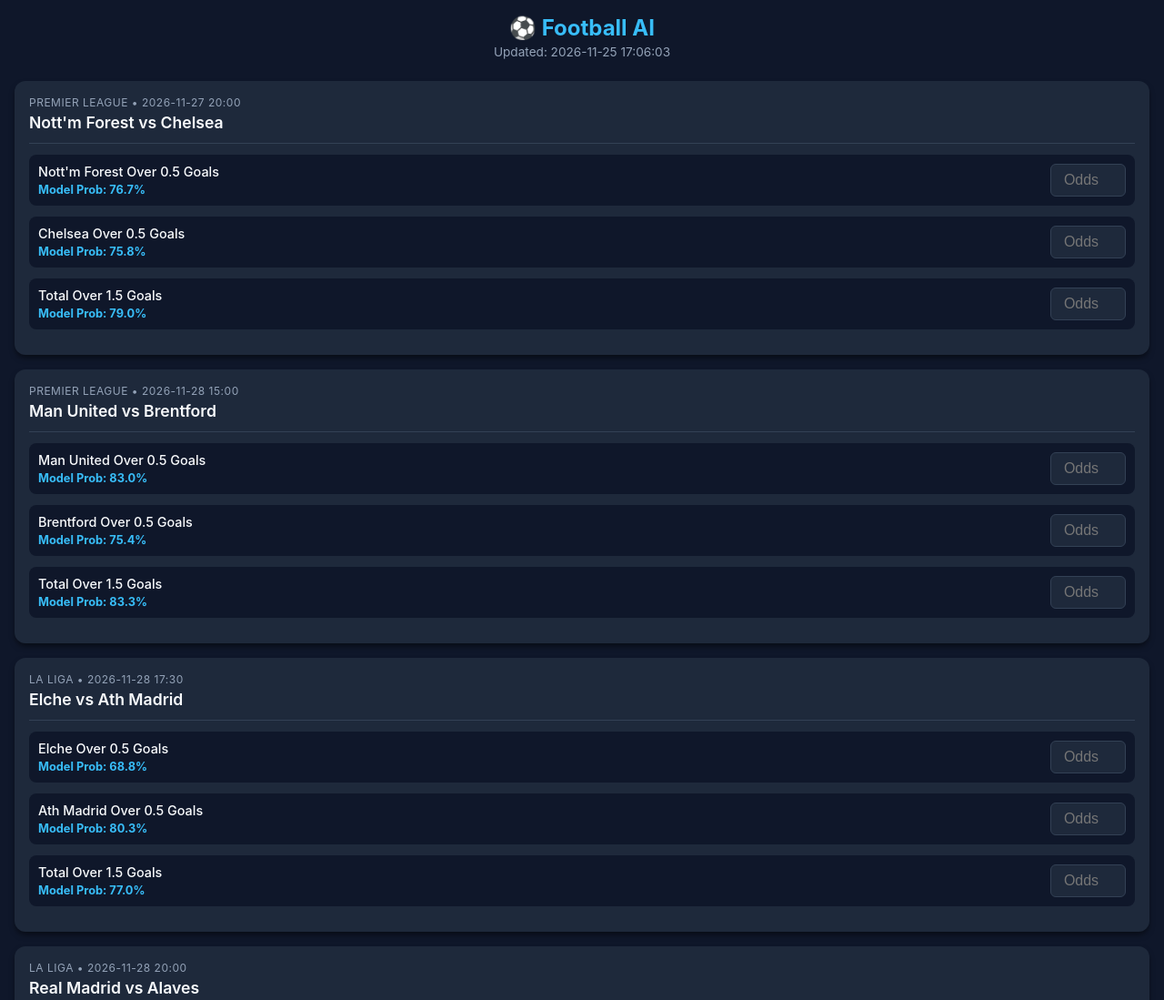
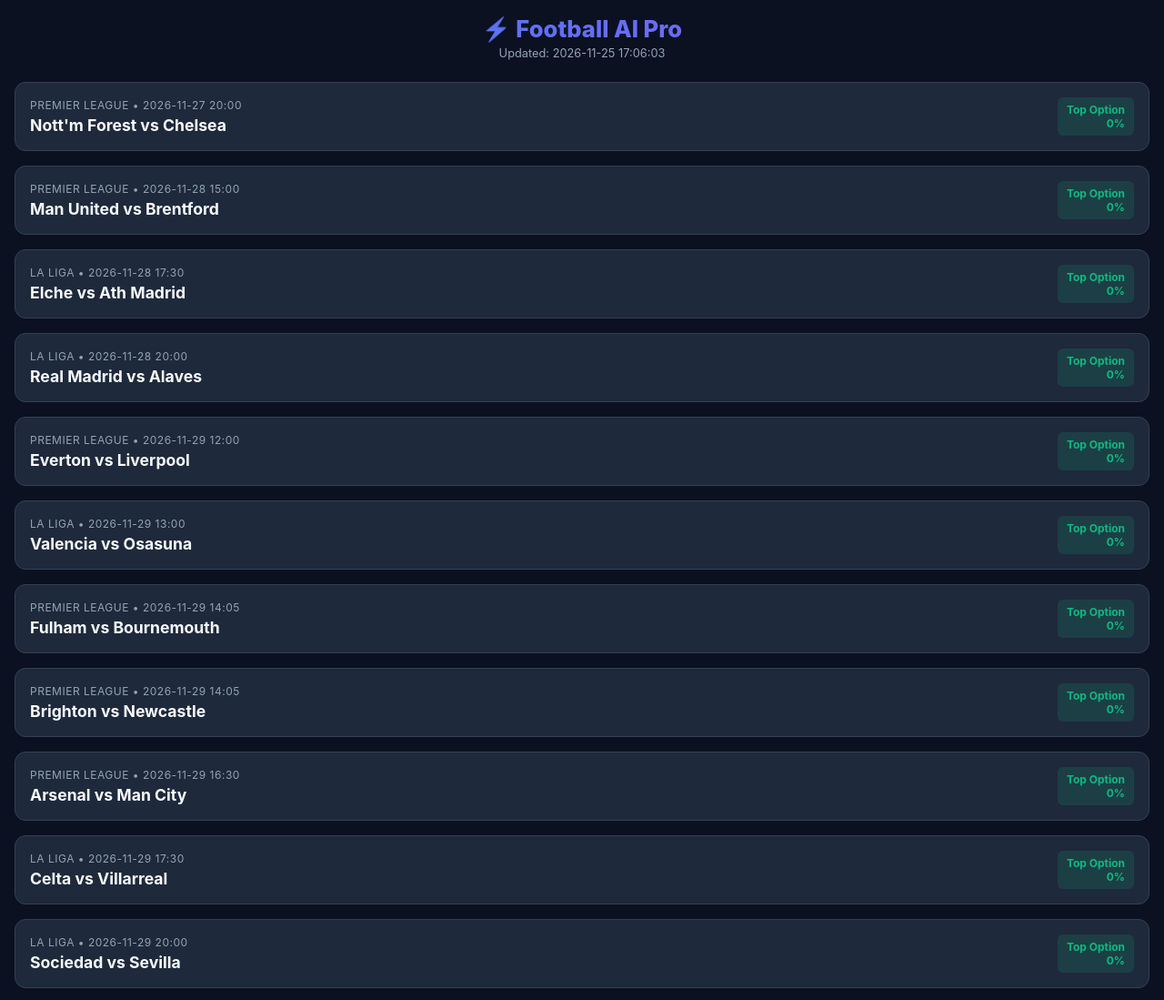
Before and after one commit to cresyno/prediction-app-ab, a plain HTML site: page index.html in a window 1280 px wide. Shown: the top 1099 px of the page at 91% size. Drawn offline with Linux system fonts and the light colour scheme.

Commit message:
Update title and styles for Football AI Pro

```diff
--- a/index.html
+++ b/index.html
@@ -3,240 +3,153 @@
 <head>
     <meta charset="UTF-8">
     <meta name="viewport" content="width=device-width, initial-scale=1.0">
-    <title>Football AI - Safe Bets</title>
+    <title>Football AI Pro</title>
     <style>
         :root {
-            --bg: #0f172a;
-            --card: #1e293b;
-            --text: #f8fafc;
-            --text-muted: #94a3b8;
-            --accent: #38bdf8;
-            --success: #22c55e;
-            --danger: #ef4444;
+            --bg: #0b1120; --card: #1e293b; --text: #f8fafc; --muted: #94a3b8;
+            --accent: #3b82f6; --success: #10b981; --danger: #ef4444; --border: #334155;
         }
-        body {
-            font-family: -apple-system, BlinkMacSystemFont, "Segoe UI", Roboto, Helvetica, Arial, sans-serif;
-            background-color: var(--bg);
-            color: var(--text);
-            margin: 0;
-            padding: 16px;
-            padding-bottom: 40px;
-        }
-        .header {
-            text-align: center;
-            margin-bottom: 24px;
-        }
-        .header h1 {
-            font-size: 1.5rem;
-            margin: 0;
-            color: var(--accent);
-        }
-        .header p {
-            font-size: 0.85rem;
-            color: var(--text-muted);
-            margin: 4px 0 0 0;
-        }
-        .match-card {
-            background-color: var(--card);
-            border-radius: 12px;
-            padding: 16px;
-            margin-bottom: 16px;
-            box-shadow: 0 4px 6px -1px rgba(0, 0, 0, 0.5);
-        }
-        .match-header {
-            border-bottom: 1px solid #334155;
-            padding-bottom: 12px;
-            margin-bottom: 12px;
-        }
-        .league-date {
-            font-size: 0.75rem;
-            color: var(--text-muted);
-            text-transform: uppercase;
-            letter-spacing: 0.5px;
-            margin-bottom: 4px;
-        }
-        .teams {
-            font-size: 1.1rem;
-            font-weight: 600;
-        }
-        .market-row {
-            display: flex;
-            justify-content: space-between;
-            align-items: center;
-            margin-bottom: 12px;
-            background: #0f172a;
-            padding: 10px;
-            border-radius: 8px;
-        }
-        .market-info {
-            display: flex;
-            flex-direction: column;
-            flex: 1;
-        }
-        .market-name {
-            font-size: 0.9rem;
-            font-weight: 500;
-        }
-        .market-prob {
-            font-size: 0.8rem;
-            color: var(--accent);
-            font-weight: bold;
-            margin-top: 4px;
-        }
-        .odds-container {
-            display: flex;
-            align-items: center;
-            gap: 8px;
-        }
-        input[type="number"] {
-            width: 65px;
-            padding: 8px;
-            border-radius: 6px;
-            border: 1px solid #334155;
-            background: #1e293b;
-            color: white;
-            font-size: 1rem;
-            text-align: center;
-        }
-        input[type="number"]:focus {
-            outline: none;
-            border-color: var(--accent);
-        }
-        .value-badge {
-            font-size: 0.75rem;
-            font-weight: bold;
-            padding: 4px 8px;
-            border-radius: 4px;
-            display: none; /* Hidden until odds are entered */
-        }
-        .value-badge.show {
-            display: block;
-        }
-        .value-badge.good {
-            background-color: rgba(34, 197, 94, 0.2);
-            color: var(--success);
-        }
-        .value-badge.bad {
-            background-color: rgba(239, 68, 68, 0.2);
-            color: var(--danger);
-        }
-        .loading {
-            text-align: center;
-            color: var(--text-muted);
-            font-style: italic;
-            margin-top: 50px;
-        }
+        body { font-family: -apple-system, BlinkMacSystemFont, "Segoe UI", Roboto, sans-serif; background: var(--bg); color: var(--text); margin: 0; padding: 16px; padding-bottom: 50px; }
+        .header { text-align: center; margin-bottom: 24px; }
+        .header h1 { font-size: 1.6rem; margin: 0; background: linear-gradient(to right, #3b82f6, #8b5cf6); -webkit-background-clip: text; -webkit-text-fill-color: transparent; font-weight: 800; }
+        .header p { font-size: 0.8rem; color: var(--muted); margin-top: 4px; }
+
+        .match-card { background: var(--card); border-radius: 12px; margin-bottom: 16px; border: 1px solid var(--border); overflow: hidden; transition: all 0.3s ease; }
+        .match-header { padding: 16px; cursor: pointer; display: flex; justify-content: space-between; align-items: center; }
+        .match-header:active { background: #2a3a55; }
+        .match-info h3 { margin: 0; font-size: 1.1rem; }
+        .meta { font-size: 0.75rem; color: var(--muted); margin-bottom: 4px; text-transform: uppercase; letter-spacing: 0.5px; }
+
+        .best-bet-badge { background: rgba(16, 185, 129, 0.15); color: var(--success); padding: 6px 10px; border-radius: 6px; font-size: 0.75rem; font-weight: bold; text-align: right; }
+        .best-bet-badge span { display: block; font-size: 0.9rem; }
+
+        .details { display: none; padding: 16px; border-top: 1px solid var(--border); background: #0f172a; }
+        .match-card.expanded .details { display: block; }
+        .match-card.expanded .match-header { border-bottom: 1px solid var(--border); }
+
+        .xg-box { display: flex; justify-content: space-between; background: #1e293b; padding: 10px; border-radius: 8px; margin-bottom: 16px; text-align: center; font-size: 0.85rem; }
+        .xg-box div { flex: 1; }
+        .xg-val { font-size: 1.2rem; font-weight: bold; color: var(--accent); }
+
+        .section-title { font-size: 0.8rem; color: var(--muted); text-transform: uppercase; margin: 16px 0 8px 0; border-bottom: 1px solid var(--border); padding-bottom: 4px; }
+        .market-grid { display: grid; grid-template-columns: 1fr 1fr; gap: 8px; }
+        .market-item { background: var(--card); padding: 10px; border-radius: 8px; display: flex; flex-direction: column; justify-content: space-between; }
+        .market-name { font-size: 0.75rem; color: var(--muted); margin-bottom: 4px; }
+        .market-prob { font-size: 1rem; font-weight: bold; color: var(--text); margin-bottom: 8px; }
+        .market-prob.high { color: var(--success); }
+        .odds-input { display: flex; align-items: center; gap: 4px; }
+        input[type="number"] { width: 100%; padding: 6px; border-radius: 4px; border: 1px solid var(--border); background: #0f172a; color: white; font-size: 0.85rem; }
+        .val-badge { font-size: 0.65rem; padding: 4px; border-radius: 4px; font-weight: bold; text-align: center; margin-top: 4px; display: none; }
+        .val-badge.show { display: block; }
+        .val-good { background: rgba(16, 185, 129, 0.2); color: var(--success); }
+        .val-bad { background: rgba(239, 68, 68, 0.2); color: var(--danger); }
+
+        .loading { text-align: center; color: var(--muted); margin-top: 50px; }
     </style>
 </head>
 <body>
-
     <div class="header">
-        <h1>⚽ Football AI</h1>
-        <p id="update-time">Loading predictions...</p>
+        <h1>⚡ Football AI Pro</h1>
+        <p id="update-time">Loading database...</p>
     </div>
-
-    <div id="app">
-        <div class="loading">Fetching matches...</div>
-    </div>
+    <div id="app"><div class="loading">Fetching all leagues...</div></div>
 
     <script>
-        // Fetch the JSON file generated by Pydroid
-        fetch('predictions.json')
-            .then(response => response.json())
-            .then(data => {
+        fetch('predictions.json').then(r => r.json()).then(data => {
             const app = document.getElementById('app');
-                const timeEl = document.getElementById('update-time');
-                app.innerHTML = ''; // Clear loading text
+            document.getElementById('update-time').innerText = `Updated: ${data.generated.replace('T', ' ')}`;
 
-                // Show when the file was generated
-                timeEl.innerText = `Updated: ${data.generated.replace('T', ' ')}`;
-
-                if (data.matches.length === 0) {
-                    app.innerHTML = '<div class="loading">No upcoming matches found.</div>';
+            if (!data.matches || data.matches.length === 0) {
+                app.innerHTML = '<div class="loading">No matches available.</div>';
                 return;
             }
 
-                data.matches.forEach(match => {
+            app.innerHTML = '';
+
+            data.matches.forEach((match, index) => {
+                // Find the best bet for the summary card
+                let bestProb = 0;
+                let bestBetName = "";
+                const teamGoals = match.markets["Team Goals"] || {};
+                const totalGoals = match.markets["Total Goals"] || {};
+
+                Object.entries({...teamGoals, ...totalGoals}).forEach(([k, v]) => {
+                    if (v > bestProb) { bestProb = v; bestBetName = k; }
+                });
+
                 const card = document.createElement('div');
                 card.className = 'match-card';
 
-                    // Safely extract probabilities (fallback to 0 if missing)
-                    const homeProb = match.markets[match.home + " goals"] ? match.markets[match.home + " goals"]["Over 0.5"] : 0;
-                    const awayProb = match.markets[match.away + " goals"] ? match.markets[match.away + " goals"]["Over 0.5"] : 0;
-                    const totalProb = match.markets["Total goals"] ? match.markets["Total goals"]["Over 1.5"] : 0;
+                let detailsHTML = `
+                    <div class="xg-box">
+                        <div><div>${match.home} xG</div><div class="xg-val">${match.xg_home}</div></div>
+                        <div><div>${match.away} xG</div><div class="xg-val">${match.xg_away}</div></div>
+                    </div>
+                `;
 
-                    // Only render if we have valid probabilities (ignores bad data)
-                    if (homeProb === 0 || awayProb === 0) return;
+                // Helper to build market grids
+                const buildGrid = (marketsObj, title) => {
+                    if (!marketsObj) return '';
+                    let html = `<div class="section-title">${title}</div><div class="market-grid">`;
+                    for (const [name, prob] of Object.entries(marketsObj)) {
+                        const probPct = (prob * 100).toFixed(1);
+                        const probClass = prob >= 0.80 ? 'high' : '';
+                        html += `
+                            <div class="market-item">
+                                <div class="market-name">${name}</div>
+                                <div class="market-prob ${probClass}">${probPct}%</div>
+                                <div class="odds-input">
+                                    <input type="number" step="0.01" placeholder="Odds" oninput="checkValue(this, ${prob})">
+                                </div>
+                                <div class="val-badge">-</div>
+                            </div>
+                        `;
+                    }
+                    return html + '</div>';
+                };
+
+                detailsHTML += buildGrid(match.markets["Team Goals"], "Team Goals");
+                detailsHTML += buildGrid(match.markets["Total Goals"], "Total Goals");
+                detailsHTML += buildGrid(match.markets["Result"], "Match Result");
+                detailsHTML += buildGrid(match.markets["BTTS"], "Both Teams to Score");
+                detailsHTML += buildGrid(match.markets["Correct Score"], "Top Correct Scores");
 
                 card.innerHTML = `
-                        <div class="match-header">
-                            <div class="league-date">${match.league} &bull; ${match.date} ${match.time}</div>
-                            <div class="teams">${match.home} vs ${match.away}</div>
+                    <div class="match-header" onclick="this.parentElement.classList.toggle('expanded')">
+                        <div class="match-info">
+                            <div class="meta">${match.league} &bull; ${match.date} ${match.time}</div>
+                            <h3>${match.home} vs ${match.away}</h3>
                         </div>
-
-                        <!-- Safe Market 1: Home Team Over 0.5 -->
-                        <div class="market-row">
-                            <div class="market-info">
-                                <span class="market-name">${match.home} Over 0.5 Goals</span>
-                                <span class="market-prob">Model Prob: ${(homeProb * 100).toFixed(1)}%</span>
-                            </div>
-                            <div class="odds-container">
-                                <input type="number" step="0.01" placeholder="Odds" oninput="checkValue(this, ${homeProb})">
-                                <span class="value-badge">-</span>
+                        <div class="best-bet-badge">
+                            Top Option
+                            <span>${bestBetName.replace(match.home, 'H').replace(match.away, 'A')}</span>
+                            ${(bestProb * 100).toFixed(0)}%
                         </div>
                     </div>
-
-                        <!-- Safe Market 2: Away Team Over 0.5 -->
-                        <div class="market-row">
-                            <div class="market-info">
-                                <span class="market-name">${match.away} Over 0.5 Goals</span>
-                                <span class="market-prob">Model Prob: ${(awayProb * 100).toFixed(1)}%</span>
-                            </div>
-                            <div class="odds-container">
-                                <input type="number" step="0.01" placeholder="Odds" oninput="checkValue(this, ${awayProb})">
-                                <span class="value-badge">-</span>
-                            </div>
-                        </div>
-
-                        <!-- Safe Market 3: Total Over 1.5 -->
-                        <div class="market-row">
-                            <div class="market-info">
-                                <span class="market-name">Total Over 1.5 Goals</span>
-                                <span class="market-prob">Model Prob: ${(totalProb * 100).toFixed(1)}%</span>
-                            </div>
-                            <div class="odds-container">
-                                <input type="number" step="0.01" placeholder="Odds" oninput="checkValue(this, ${totalProb})">
-                                <span class="value-badge">-</span>
-                            </div>
+                    <div class="details">
+                        ${detailsHTML}
                     </div>
                 `;
                 app.appendChild(card);
             });
-            })
-            .catch(error => {
-                document.getElementById('app').innerHTML = '<div class="loading">⚠️ Error loading predictions.json.<br>Make sure the file is in the same folder.</div>';
-                console.error(error);
+        }).catch(e => {
+            document.getElementById('app').innerHTML = '<div class="loading">⚠️ Error loading database.</div>';
         });
 
-        // Function to calculate Value when you type odds
-        function checkValue(inputElement, modelProb) {
-            const odds = parseFloat(inputElement.value);
-            const badge = inputElement.nextElementSibling; // The span element
-
+        function checkValue(input, prob) {
+            const odds = parseFloat(input.value);
+            const badge = input.parentElement.nextElementSibling;
             if (odds > 1.01) {
-                const impliedProb = 1 / odds;
-
-                // If our model probability is higher than the bookie's implied probability
-                if (modelProb > impliedProb) {
-                    const edge = ((modelProb - impliedProb) * 100).toFixed(1);
-                    badge.innerText = `Value +${edge}%`;
-                    badge.className = 'value-badge show good';
+                const implied = 1 / odds;
+                if (prob > implied) {
+                    badge.innerText = `VALUE +${((prob - implied) * 100).toFixed(1)}%`;
+                    badge.className = 'val-badge show val-good';
                 } else {
-                    badge.innerText = `No Value`;
-                    badge.className = 'value-badge show bad';
+                    badge.innerText = `NO VALUE`;
+                    badge.className = 'val-badge show val-bad';
                 }
             } else {
-                badge.className = 'value-badge'; // Hide if empty
+                badge.className = 'val-badge';
             }
         }
     </script>
```
Lines whose indentation alone changed are shown as unchanged.
